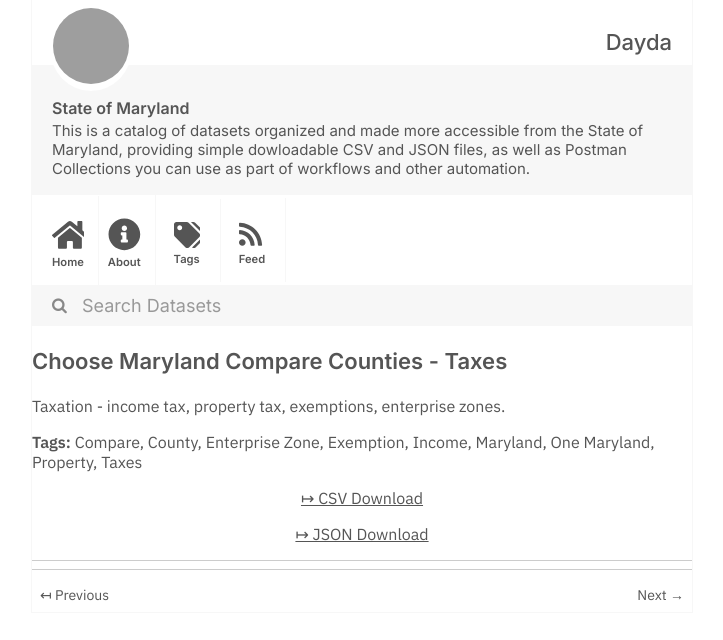
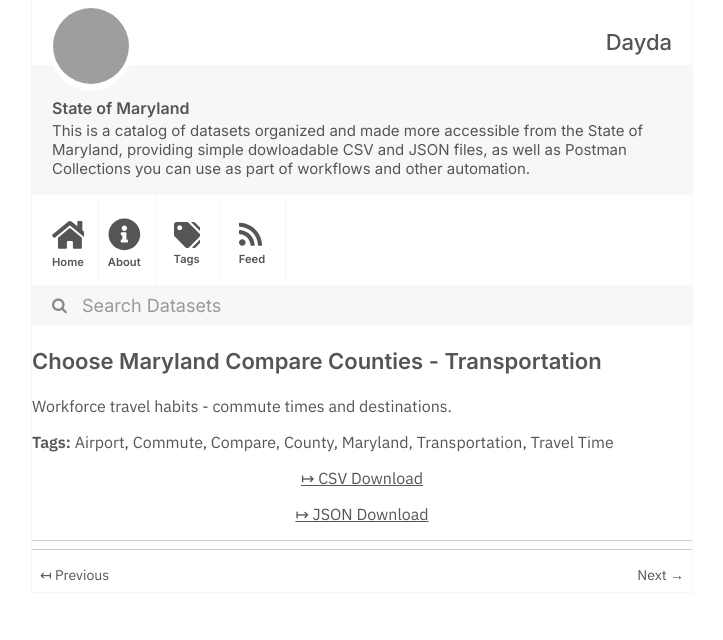
Before and after one commit to dayda-entities/state-of-maryland, a Jekyll site: the page built from _posts/2020-11-10-choose-maryland-compare-counti.md, in a window 1280 px wide, cut to the strip 0-640 px from the top of the page. Shown: the whole strip, without its empty margins (278-1001 px from the left). Built offline with Jekyll 4.4.1, drawn with Linux system fonts in a browser that asks for light colours; grey boxes are pictures that could not be loaded.

Commit message:
Publish Data

```diff
--- a/_posts/2020-11-10-choose-maryland-compare-counti.md
+++ b/_posts/2020-11-10-choose-maryland-compare-counti.md
@@ -1,25 +1,23 @@
 ---
-title: Choose Maryland  Compare Counties - Taxes
-created: '2020-11-10T17:24:15.778499'
-modified: '2020-11-10T17:24:15.778506'
+title: Choose Maryland  Compare Counties - Transportation
+created: '2020-11-10T17:24:57.570307'
+modified: '2020-11-10T17:24:57.570318'
 state: active
 type: dataset
 tags:
+  - Airport
+  - Commute
   - Compare
   - County
-  - Enterprise Zone
-  - Exemption
-  - Income
   - Maryland
-  - One Maryland
-  - Property
-  - Taxes
+  - Transportation
+  - Travel Time
 groups:
   - Local Government
-csv_url: 'https://opendata.maryland.gov/api/views/9rx9-sduc/rows.csv?accessType=DOWNLOAD'
+csv_url: 'https://opendata.maryland.gov/api/views/ief7-i74z/rows.csv?accessType=DOWNLOAD'
 json_url: >-
-  https://opendata.maryland.gov/api/views/9rx9-sduc/rows.json?accessType=DOWNLOAD
+  https://opendata.maryland.gov/api/views/ief7-i74z/rows.json?accessType=DOWNLOAD
 layout: post
 
 ---
-Taxation - income tax, property tax, exemptions, enterprise zones.
+Workforce travel habits - commute times and destinations.
```
